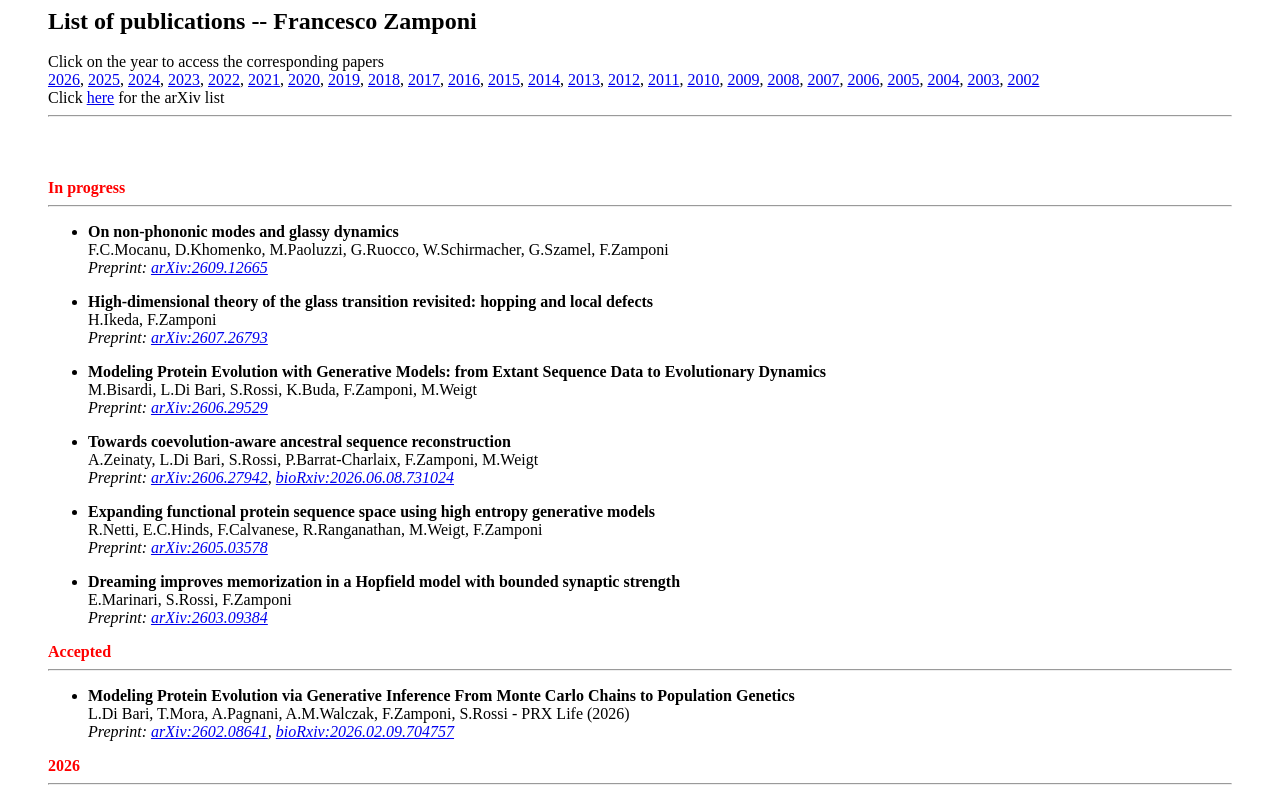
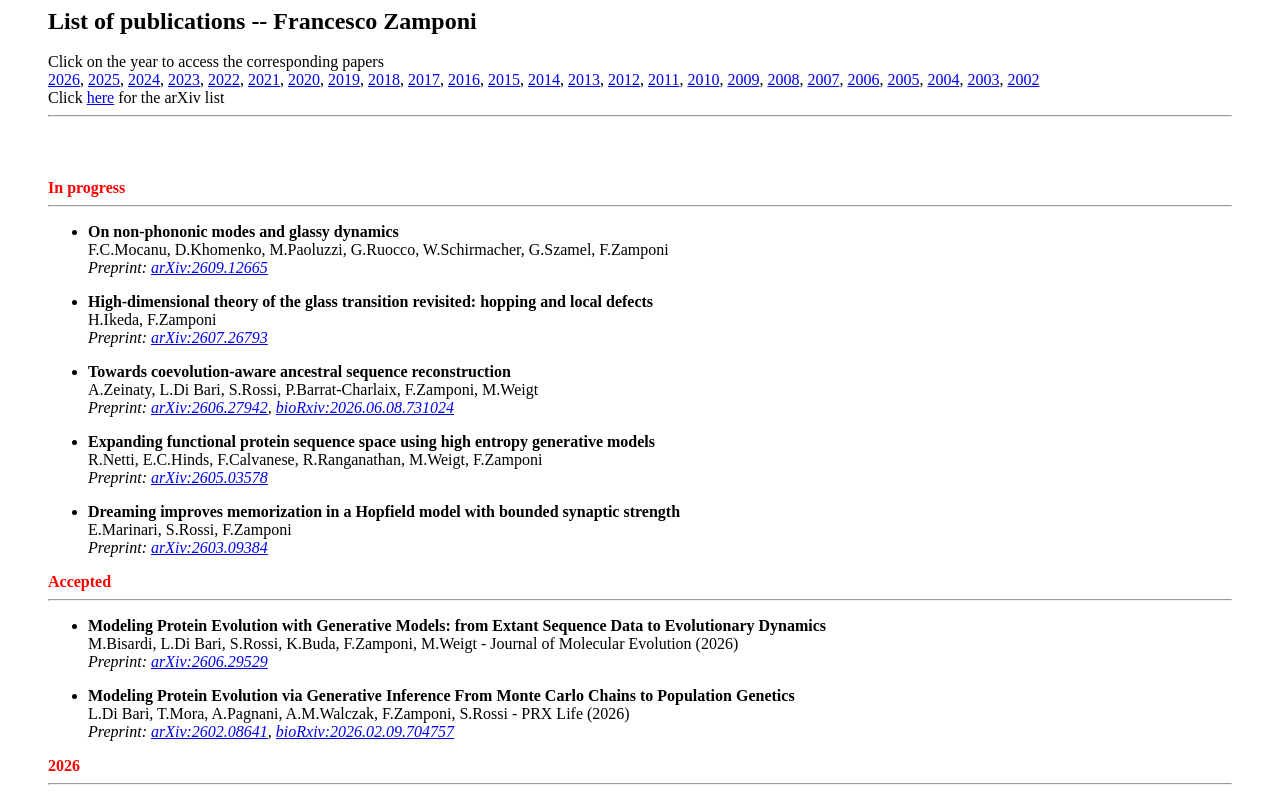
Before and after one commit to francescozamponi/francescozamponi.github.io, a plain HTML site: page pagine/pubblicazioni.html in a window 1280 px wide. Shown: the top 798 px of the page. Drawn offline with Linux system fonts and the light colour scheme.

Commit message:
automatic update 2026-11-20 00:45:01

```diff
--- a/pagine/pubblicazioni.html
+++ b/pagine/pubblicazioni.html
@@ -80,17 +80,6 @@ H.Ikeda, F.Zamponi
 
 <ul><li>
 <b>
-Modeling Protein Evolution with Generative Models: from Extant Sequence Data to Evolutionary Dynamics
-</b>
-  <br>
-M.Bisardi, L.Di Bari, S.Rossi, K.Buda, F.Zamponi, M.Weigt
-<br>
-  <I>Preprint: <a target="_blank" href="http://arxiv.org/abs/2606.29529">arXiv:2606.29529</a></I>
-</li></ul>
-
-
-<ul><li>
-<b>
 Towards coevolution-aware ancestral sequence reconstruction
   </b>
   <br>
@@ -132,6 +121,18 @@ E.Marinari, S.Rossi, F.Zamponi
 Accepted
 </font> </b> <br>
 </a><hr>
+
+
+<ul><li>
+<b>
+Modeling Protein Evolution with Generative Models: from Extant Sequence Data to Evolutionary Dynamics
+</b>
+  <br>
+M.Bisardi, L.Di Bari, S.Rossi, K.Buda, F.Zamponi, M.Weigt - Journal of Molecular Evolution (2026)
+<br>
+  <I>Preprint: <a target="_blank" href="http://arxiv.org/abs/2606.29529">arXiv:2606.29529</a></I>
+</li></ul>
+
 
 <ul><li>
 <b>
```
